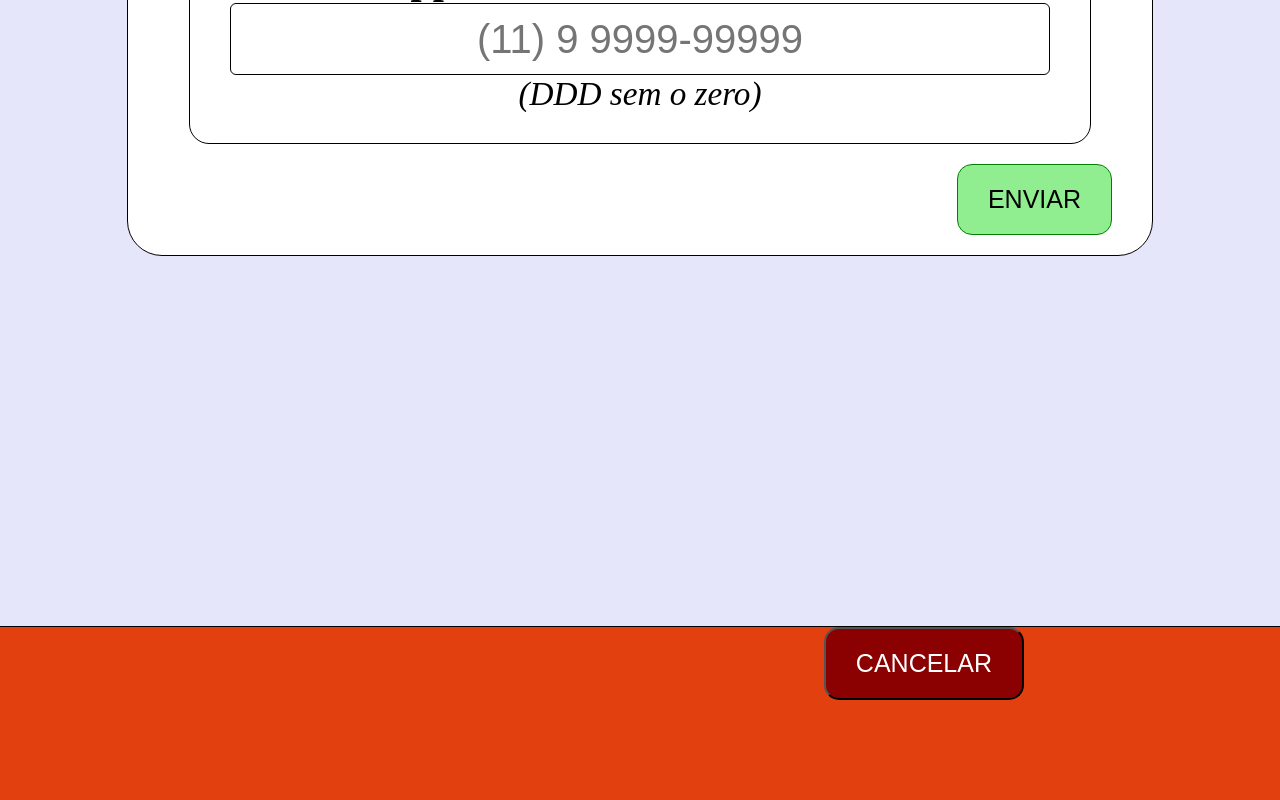
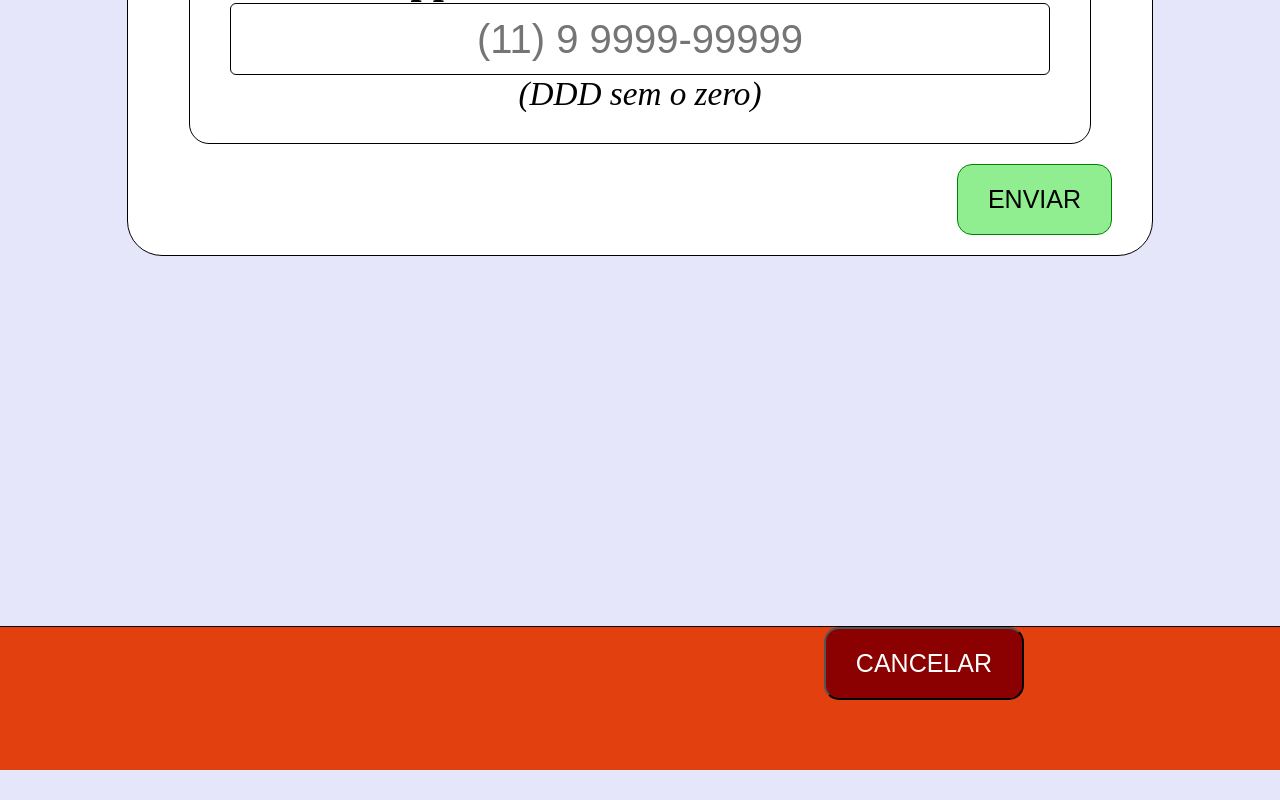
Before and after one commit to rodrigosilva1302/jumbex, a plain HTML site: page finalizar.html in a window 1280 px wide. Shown: the part 845-1645 px from the top of the page. After the commit the page ends 1615 px from the top, so only its background shows below. Drawn offline with nearby package versions, Linux system fonts and the light colour scheme.

Commit message:
Update stylefinalizar.css

```diff
--- a/stylefinalizar.css
+++ b/stylefinalizar.css
@@ -147,7 +147,7 @@ footer {
 	background: #E34010;
 	font-family: 'Time News';
 	font-size: 30px;
-	padding-bottom: 100px;
+	padding-bottom: 70px;
 }
 
 #detalhesCompra {
```
